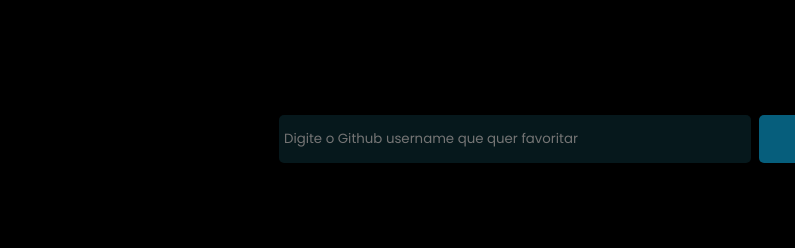
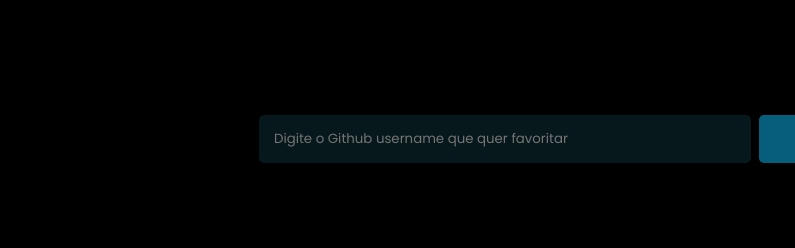
Before and after one commit to WillMR94/projeto06-RS, a plain HTML site: page index.html in a window 1280 px wide. Shown: the top 248 px of the page, 271-1066 px from the left. Drawn offline with Linux system fonts and the light colour scheme.

Commit message:
final adjust

```diff
--- a/style.css
+++ b/style.css
@@ -30,7 +30,7 @@ background-color: var(--primary-color);
 
 #app{
 min-width: 112rem;
-margin: 0 auto;
+margin: 0 auto 20px;
 padding: 0 2rem;
 display: flex;
 flex-direction: column;
@@ -74,10 +74,11 @@ gap: 8px;
 
 .search input{
 background-color: #06181C;
+color: white;
 height: 4.8rem;
 border:0;
 border-radius: 5px;
-padding: 0 5px;
+padding: 0 15px;
 width: 46.2rem;
 }
 
```
